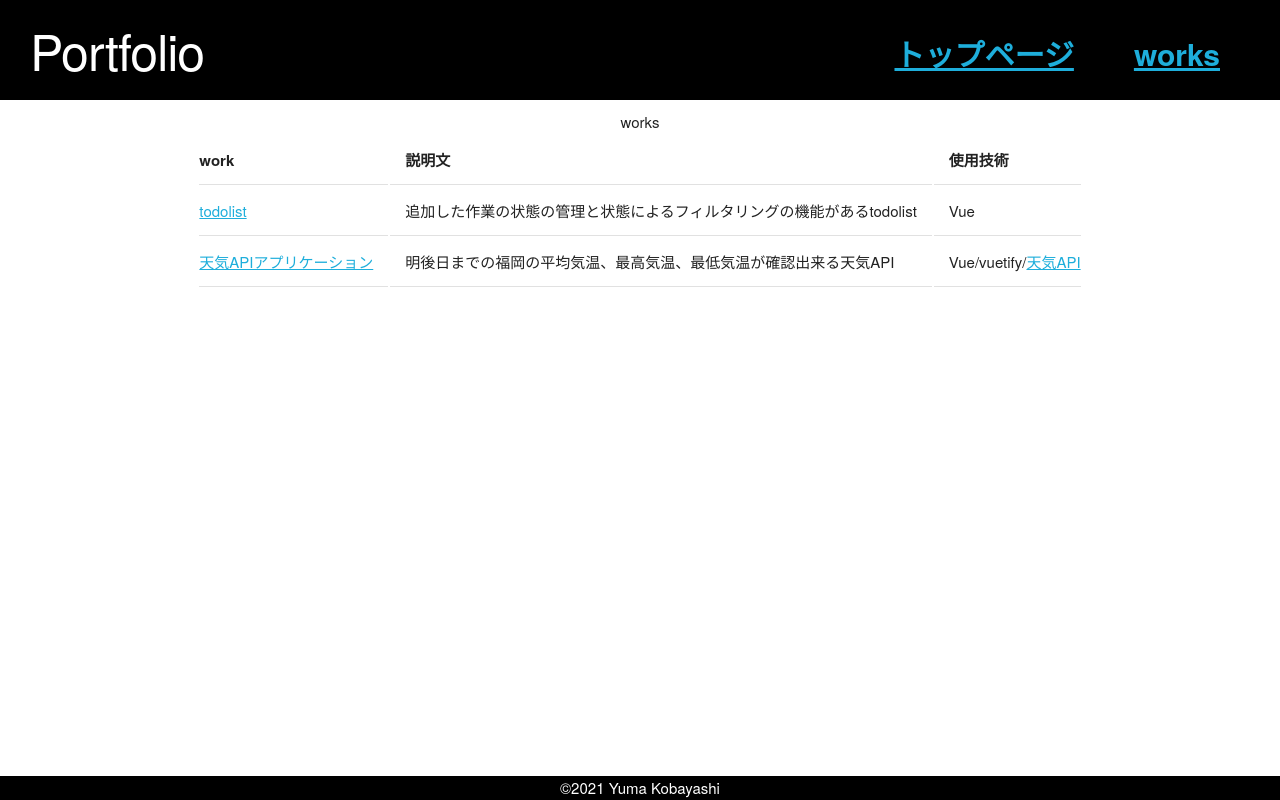
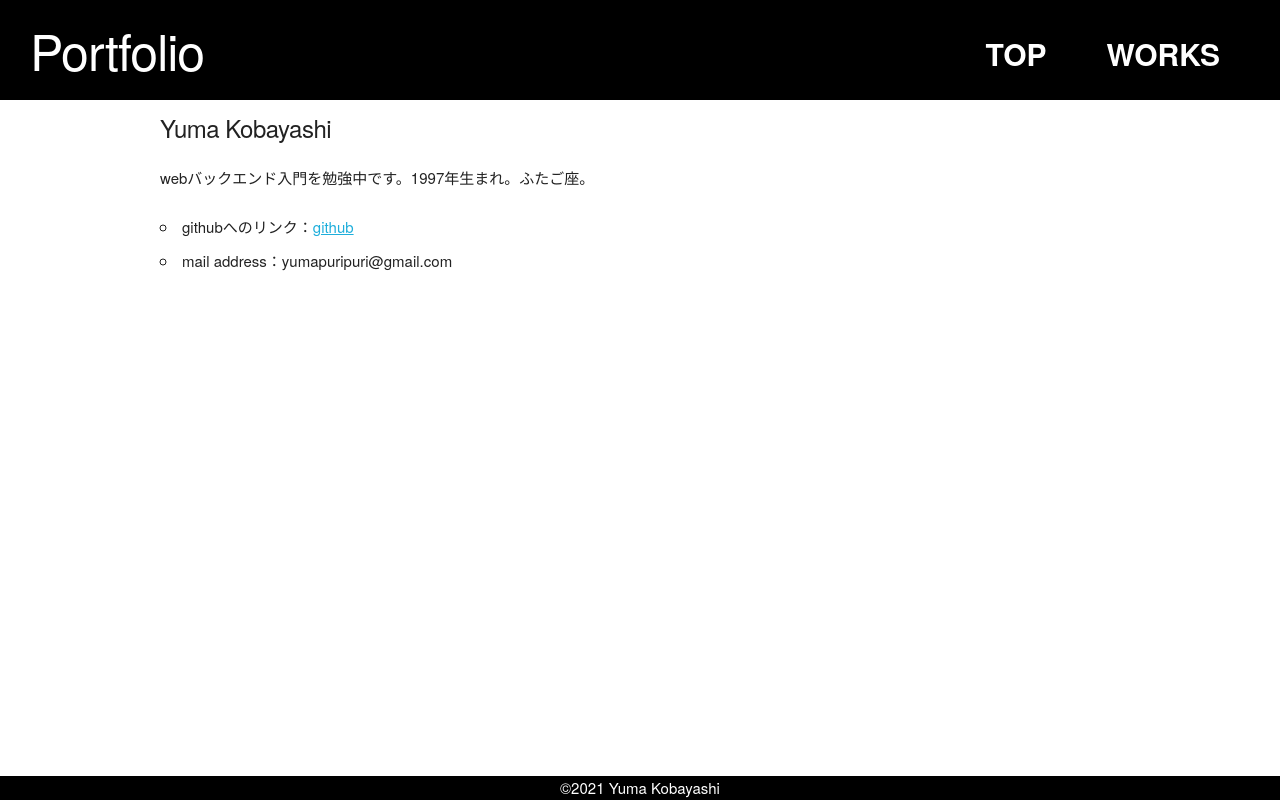
Before and after one commit to yuma6/po, a plain HTML site: page index.html in a window 1280 px wide. Drawn offline with nearby package versions, Linux system fonts and the light colour scheme.

Commit message:
8/11/1125

```diff
--- a/index.html
+++ b/index.html
@@ -23,36 +23,23 @@
             <div>
                 <img class="he-hamburger-img" src="sozai_cman_jp_20210519151659.png">
                 <ul class="he-items">
-                    <li class="he-item"><a href="index.html">トップページ</a></li>
-                    <li class="he-item"><a href="works.html">works</a></li>
+                    <li class="he-item"><a href="index.html">TOP</a></li>
+                    <li class="he-item"><a href="works.html">WORKS</a></li>
                 </ul>
             </div>
         </header>
-
-        <div>
-            <div>
-                <div class="clear-float"></div>
+        <div class="container">
+            <div class="row">
+                <div class="twelve columns">
+                    <h5>Yuma Kobayashi</h5>
+                    <p>webバックエンド入門を勉強中です。1997年生まれ。ふたご座。</p>
+                    <ul>
+                        <li>githubへのリンク：<a href="https://github.com/">github</a></li>
+                        <li>mail address：yumapuripuri@gmail.com</li>
+                    </ul>
+                </div>
             </div>
         </div>
-        <table id="works">
-            <caption>works</caption>
-            <tr>
-                <th>work</th>
-                <th>説明文</th>
-                <th>使用技術</th>
-            </tr>
-            <tr>
-                <td><a href="https://yuma6.github.io/todolist_lms/">todolist</a></td>
-                <td>追加した作業の状態の管理と状態によるフィルタリングの機能があるtodolist</td>
-                <td>Vue</td>
-            </tr>
-            <tr>
-                <td><a href="https://yuma6.github.io/project_exam/">天気APIアプリケーション</a></td>
-                <td>明後日までの福岡の平均気温、最高気温、最低気温が確認出来る天気API</td>
-                <td>Vue/vuetify/<a href="https://wttr.in/">天気API</a></td>
-            </tr>
-        </table>
-
         <footer>
             <div class="fo-bg">
                 <p class="fo-copy-right">©2021 Yuma Kobayashi</p>
--- a/stylesheet.css
+++ b/stylesheet.css
@@ -7,9 +7,6 @@ body {
 }
 ul {
     list-style: none;
-}
-.clear-float {
-    clear: both;
 }
 .page-height {
     height: 100%;
@@ -39,12 +36,15 @@ header {
     margin: 0px;
 }
 .he-item {
+    display: block;
+    float: left;
+    margin: 30px 60px 0px 0px;
+}
+.he-item > a {
+    text-decoration: none;
     color: white;
     font-size: 30px;
     font-weight: bold;
-    display: block;
-    float: left;
-    margin: 30px 60px 0px 0px;
 }
 .he-hamburger-img {
     height: 100px;
@@ -55,25 +55,7 @@ header {
     width: 100%;
     height: 110px;
 }
-/*header*//*body*/
-.bo-item {
-    float: left;
-    margin: auto;
-    width: 25%;
-    text-align: center;
-}
-.bo-item-img {
-    width: 50%;
-}
-.bo-item-text {
-    color: red;
-}
-#works {
-    /* text-align: center; */
-    margin: 0px auto;
-}
-
-/*body*//*footer*/
+/*header*//*footer*/
 footer {
     padding-bottom: 100px;
 }
```
Also changed, not shown: works.html (+15 -4 lines).
